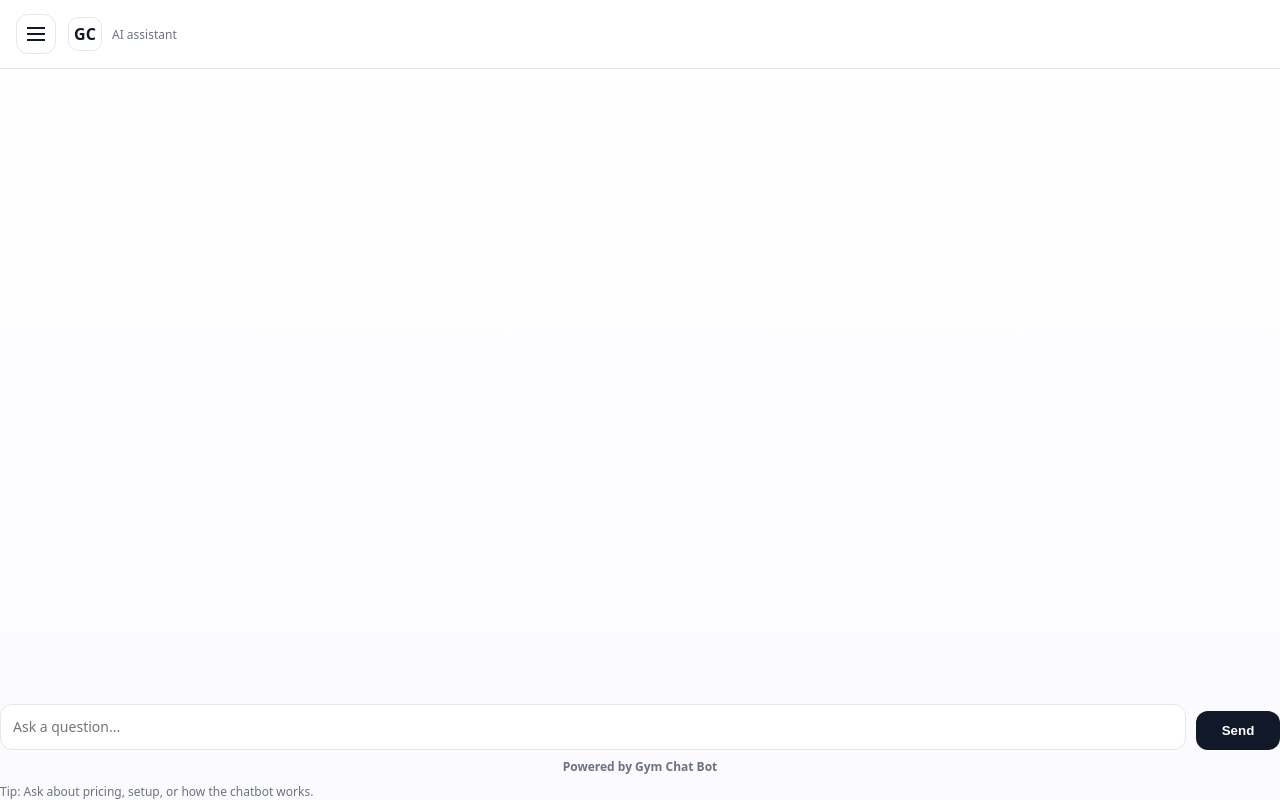
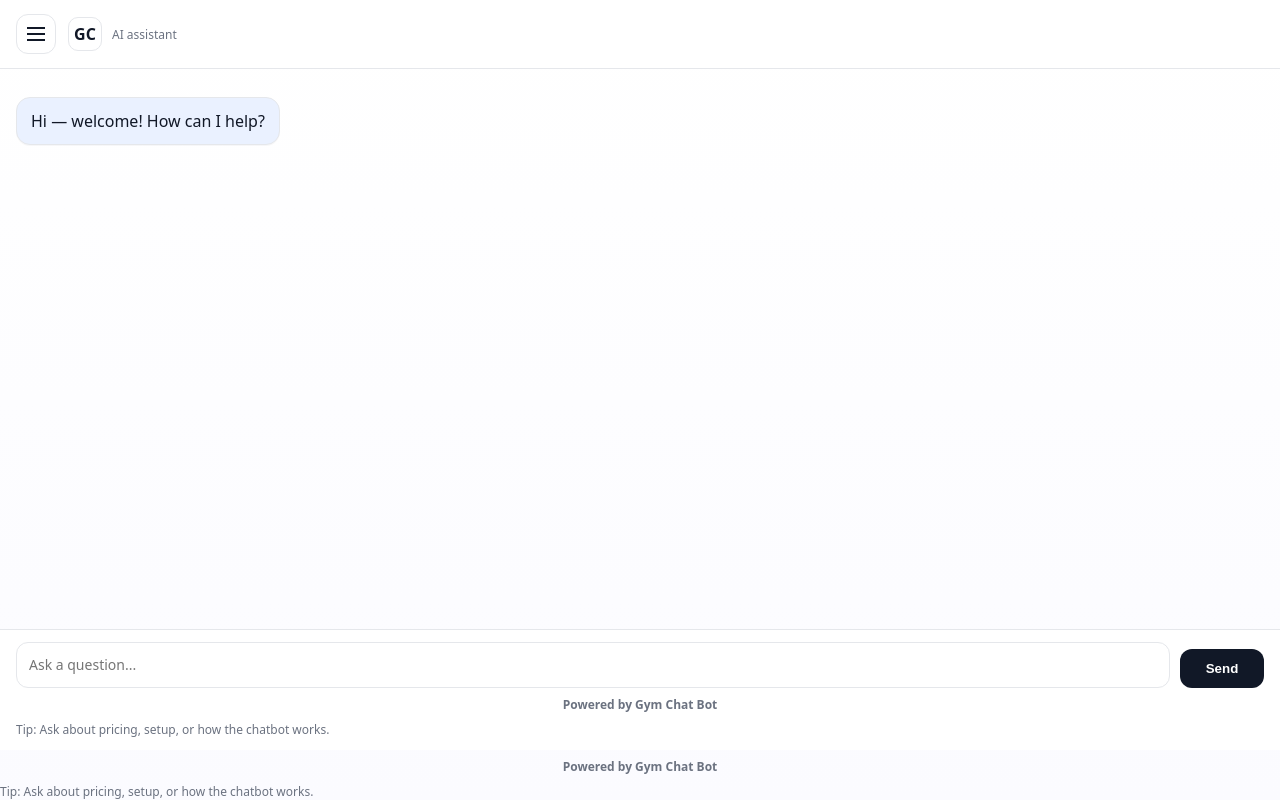
Before and after one commit to d0p3y2002-del/Chatbot-shopify., a Python web app: template templates/widget_demo.html in a window 1280 px wide. Run offline with Jinja, Linux system fonts and the light colour scheme; the template is opened without the code that fills it, so the values that code supplies are empty.

Commit message:
Update widget_demo.html

```diff
--- a/templates/widget_demo.html
+++ b/templates/widget_demo.html
@@ -353,11 +353,28 @@
 
     <div id="chat" class="chat"></div>
 
-    <!-- CTA + composer -->
-    <div class="composer">
-  <textarea id="input" class="input" placeholder="Ask a question..." rows="1"></textarea>
-  <button id="send" class="send">Send</button>
+        <!-- CTA + composer -->
+<div class="cta-wrap">
+  <!-- CTA appears ONLY when backend sends cta -->
+  <div id="ctaBar" class="cta-bar">
+    <button id="ctaBtn" class="cta-button">Send enquiry</button>
+  </div>
+
+  <div class="composer">
+    <textarea id="input" class="input" placeholder="Ask a question..." rows="1"></textarea>
+    <button id="send" class="send">Send</button>
+  </div>
+
+  <!-- ✅ Powered-by line under the text bar -->
+  <div class="powered-by">
+    <a href="https://gym-chat-bots.myshopify.com/?_ab=0&_fd=0&_sc=1&pb=0" target="_blank" rel="noopener noreferrer">
+      Powered by Gym Chat Bot
+    </a>
+  </div>
+
+  <div class="hint">Tip: Ask about pricing, setup, or how the chatbot works.</div>
 </div>
+
 
 <!-- ✅ Powered-by line under the text bar -->
 <div class="powered-by">
```
